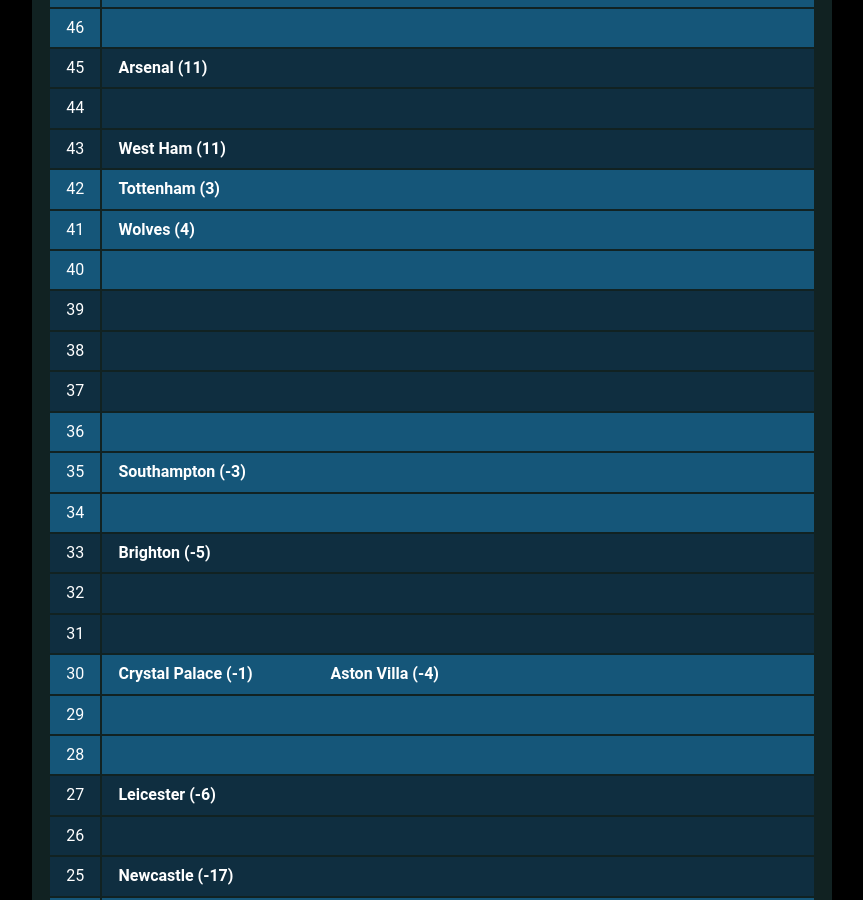
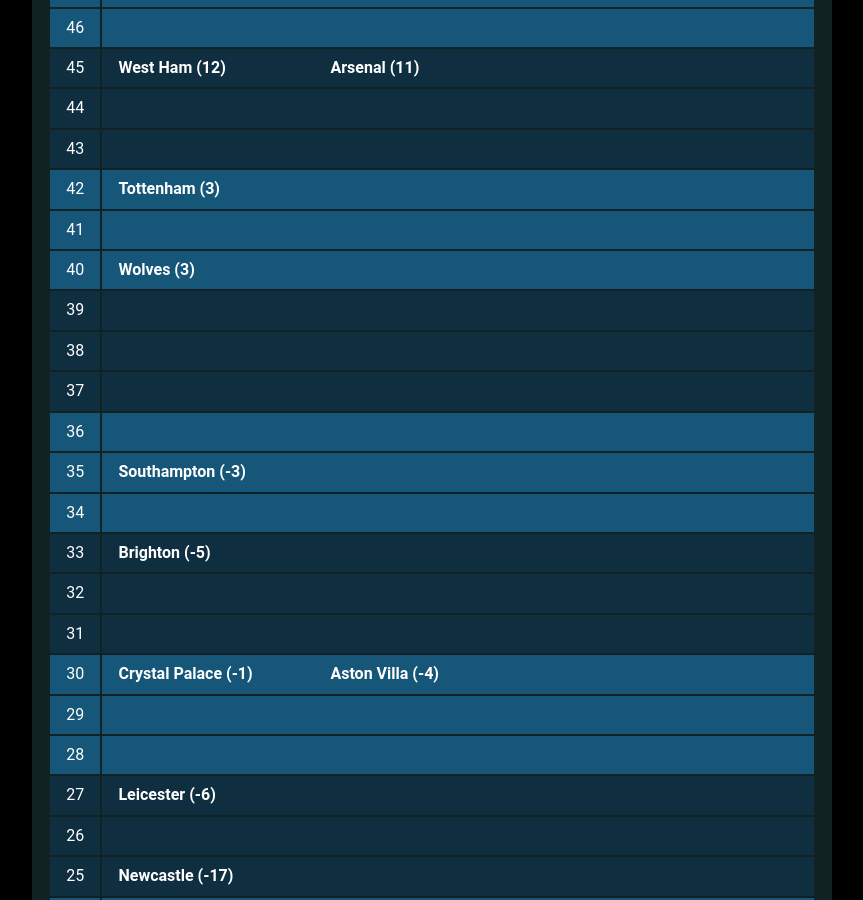
Before and after one commit to muru/muru.github.io, a Jekyll site: the page built from resources.md, in a window 1280 px wide and 900 px high, scrolled down 2285 px. Shown: the whole window, without its empty margins (208-1071 px from the left). Built offline with Jekyll 4.4.1, drawn with Linux system fonts in a browser that asks for light colours; some web fonts are replaced; some of the changed text lies outside the part shown.

Commit message:
updated cann-table: Tue  1 Mar 19:57:07 JST 2022

```diff
--- a/cann-table.html
+++ b/cann-table.html
@@ -112,6 +112,7 @@
 	<tr class="cann-row-2">
 		<td class="cann-point"> 45 </td>
 		<td class="cann-clubs">
+			<span class="club-name"> West Ham (12) </span>
 			<span class="club-name"> Arsenal (11) </span>
 		</td>
  	</tr>
@@ -123,7 +124,6 @@
 	<tr class="cann-row-2">
 		<td class="cann-point"> 43 </td>
 		<td class="cann-clubs">
-			<span class="club-name"> West Ham (11) </span>
 		</td>
  	</tr>
 	<tr class="cann-row-1">
@@ -135,12 +135,12 @@
 	<tr class="cann-row-1">
 		<td class="cann-point"> 41 </td>
 		<td class="cann-clubs">
-			<span class="club-name"> Wolves (4) </span>
 		</td>
  	</tr>
 	<tr class="cann-row-1">
 		<td class="cann-point"> 40 </td>
 		<td class="cann-clubs">
+			<span class="club-name"> Wolves (3) </span>
 		</td>
  	</tr>
 	<tr class="cann-row-2">
```
Also changed, not shown: other parts of cann-table.html (+1 -1 lines).
